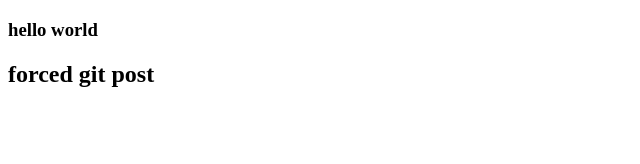
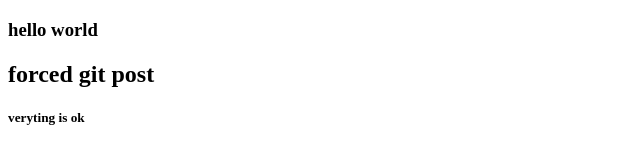
Before and after one commit to Morsalin3/world, a plain HTML site: page index.html in a window 1280 px wide. Shown: the full height of the page, 0-640 px from the left. Drawn offline with Linux system fonts and the light colour scheme.

Commit message:
ok is added

```diff
--- a/index.html
+++ b/index.html
@@ -11,6 +11,7 @@
 
         </h3>
         <h2>forced git post</h2>
+        <h5>veryting is ok</h5>
     </div>
 </body>
 </html>
```
